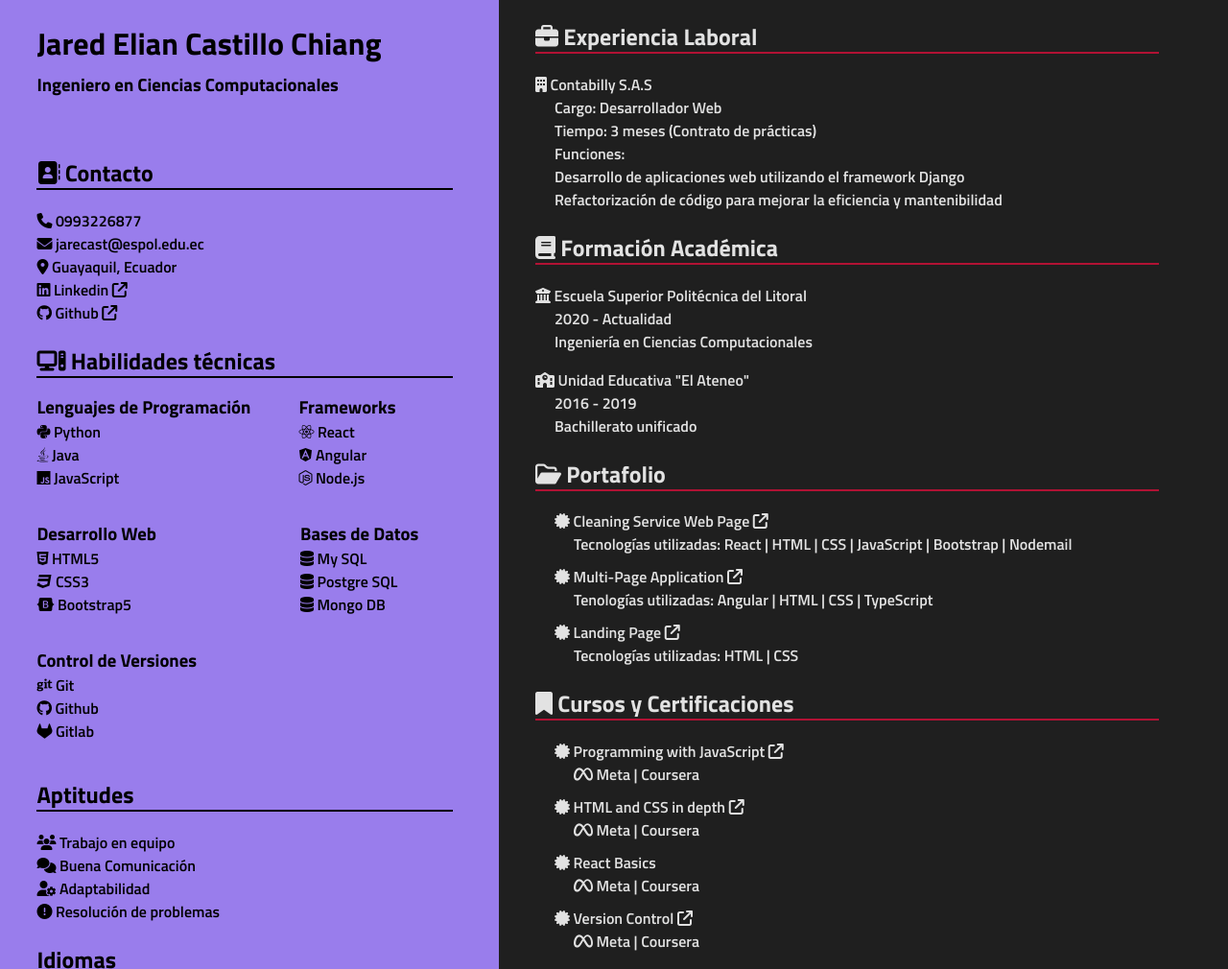
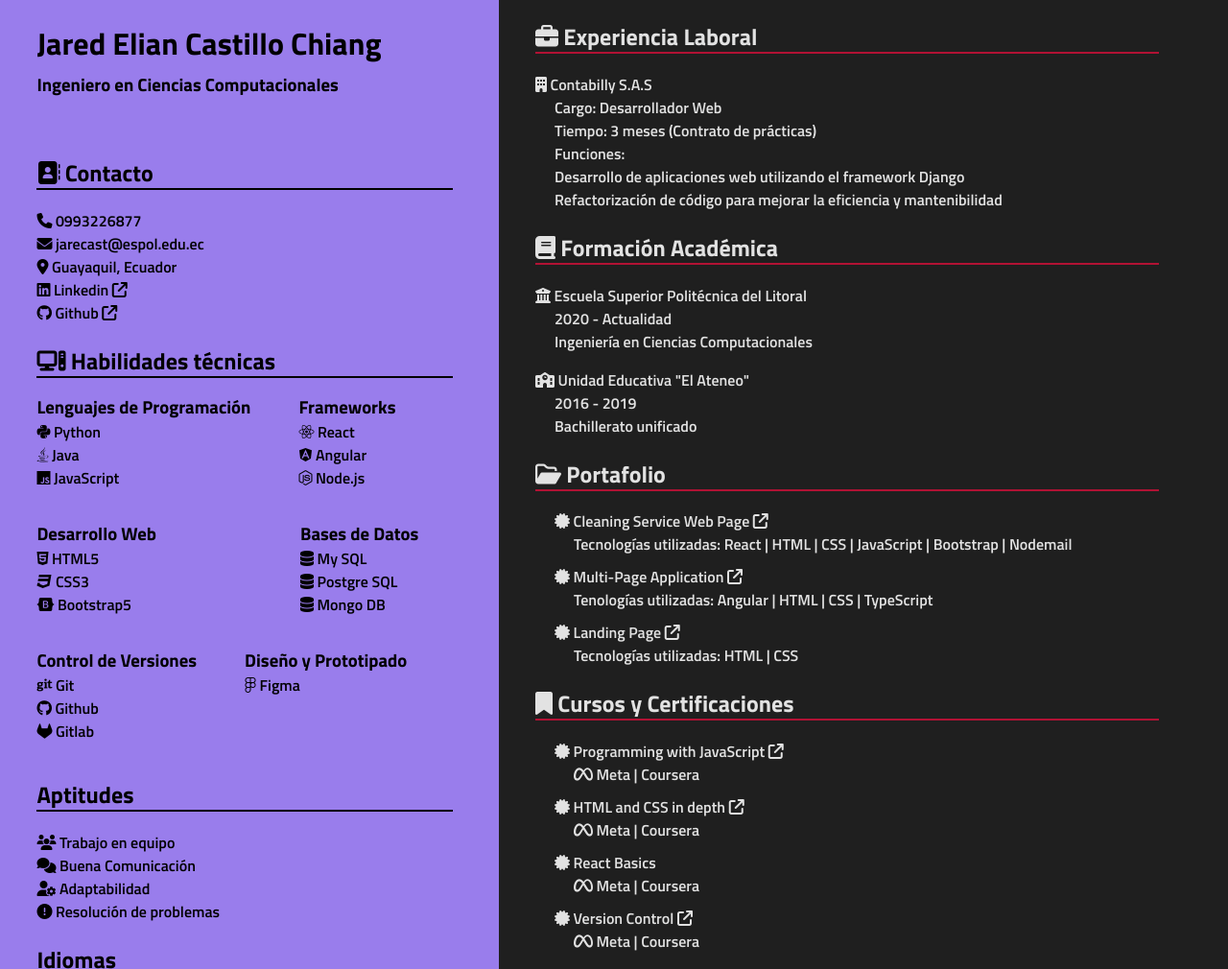
Before and after one commit to wayared/Curriculum-Vitae, a plain HTML site: page index.html in a window 1280 px wide. Shown: the top 1010 px of the page at 96% size. Drawn offline with Linux system fonts and the light colour scheme.

Commit message:
CV updated

```diff
--- a/index.html
+++ b/index.html
@@ -66,6 +66,7 @@
                                 <li><i class="fa-solid fa-database"></i> Mongo DB</li>
                             </ul>
                         </div>
+                        <div class="habilidades-tecnicas-container row2">
                         <div class="habilidades-tecnicas-container">
                             <ul>
                                 <h3>Control de Versiones</h3>
@@ -73,9 +74,14 @@
                                 <li><i class="fab fa-github"></i> Github</li>
                                 <li><i class="fab fa-gitlab"></i> Gitlab</li>
                             </ul>
+                            <ul>
+                                <h3>Diseño y Prototipado</h3>
+                                <li><i class="fa-brands fa-figma"></i> Figma</li>
+                            </ul>
                         </div>
                     </div>
                 </div>
+            </div>
 
             </div>
             <div id="idiomas">
```
